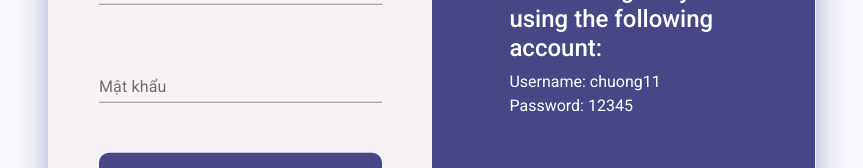
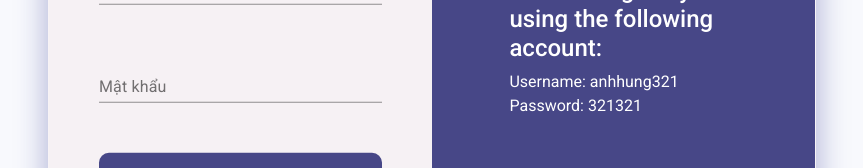
Before and after one commit to vonhutphi/movie-management-site, a React (Create React App) app: page / in a window 1280 px wide. Shown: the part 353-521 px from the top of the page, without its empty margins (193-1056 px from the left). Built offline with nearby package versions, Linux system fonts and the light colour scheme.

Commit message:
'fix-user'

```diff
--- a/src/container/AdminTemplate/AuthPage/index.jsx
+++ b/src/container/AdminTemplate/AuthPage/index.jsx
@@ -113,8 +113,8 @@ function AuthPage(props) {
         <div className="logInRight 	d-none d-sm-flex col-sm-12 col-lg-6">
           <div className="logInInfo ">
             <h4 className='text-white'>You can log in by using the following account: </h4>
-            <p>Username: chuong11</p>
-            <p>Password: 12345</p>
+            <p>Username: anhhung321</p>
+            <p>Password: 321321</p>
           </div>
         </div>
       </div>
```
